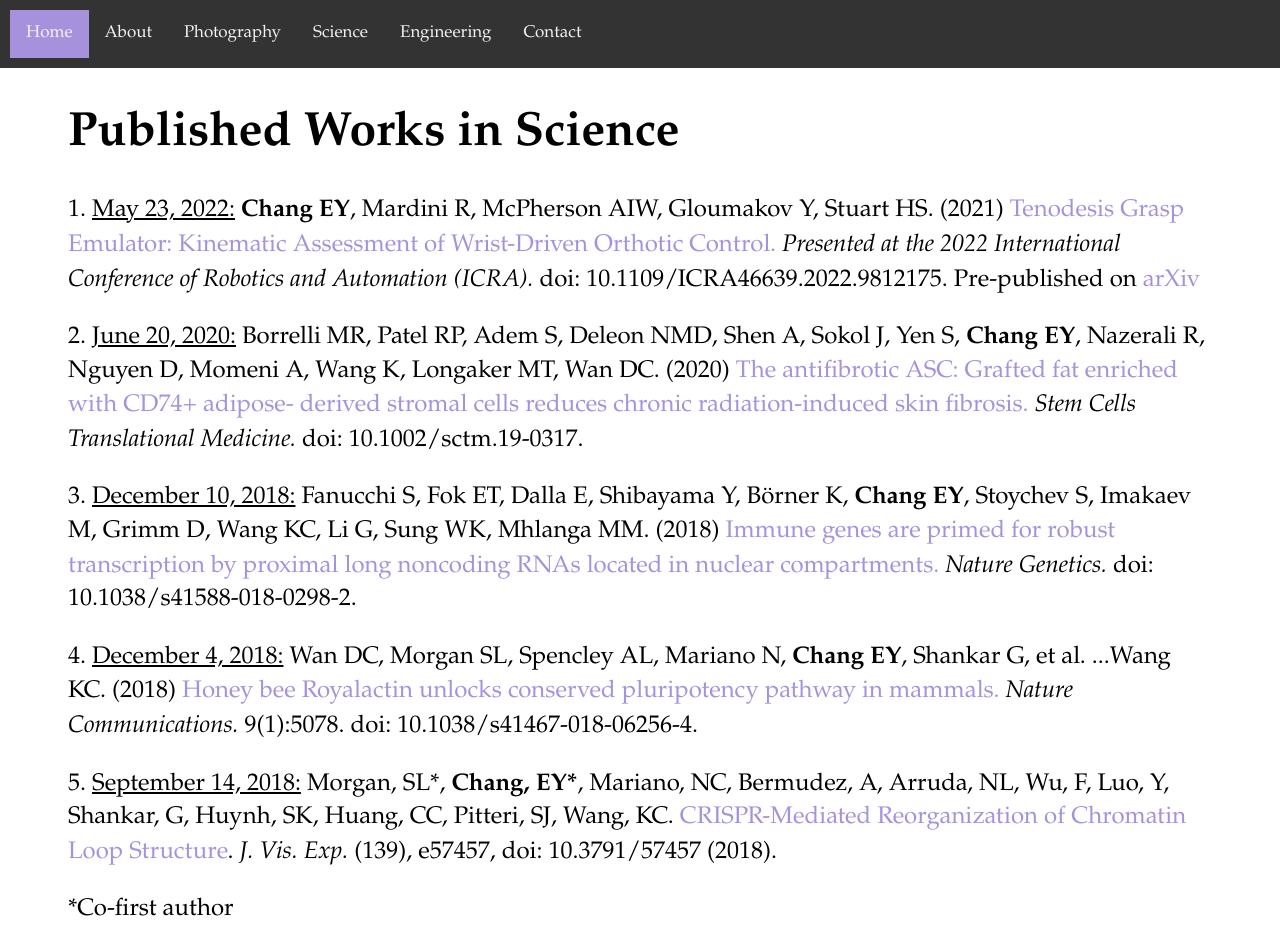
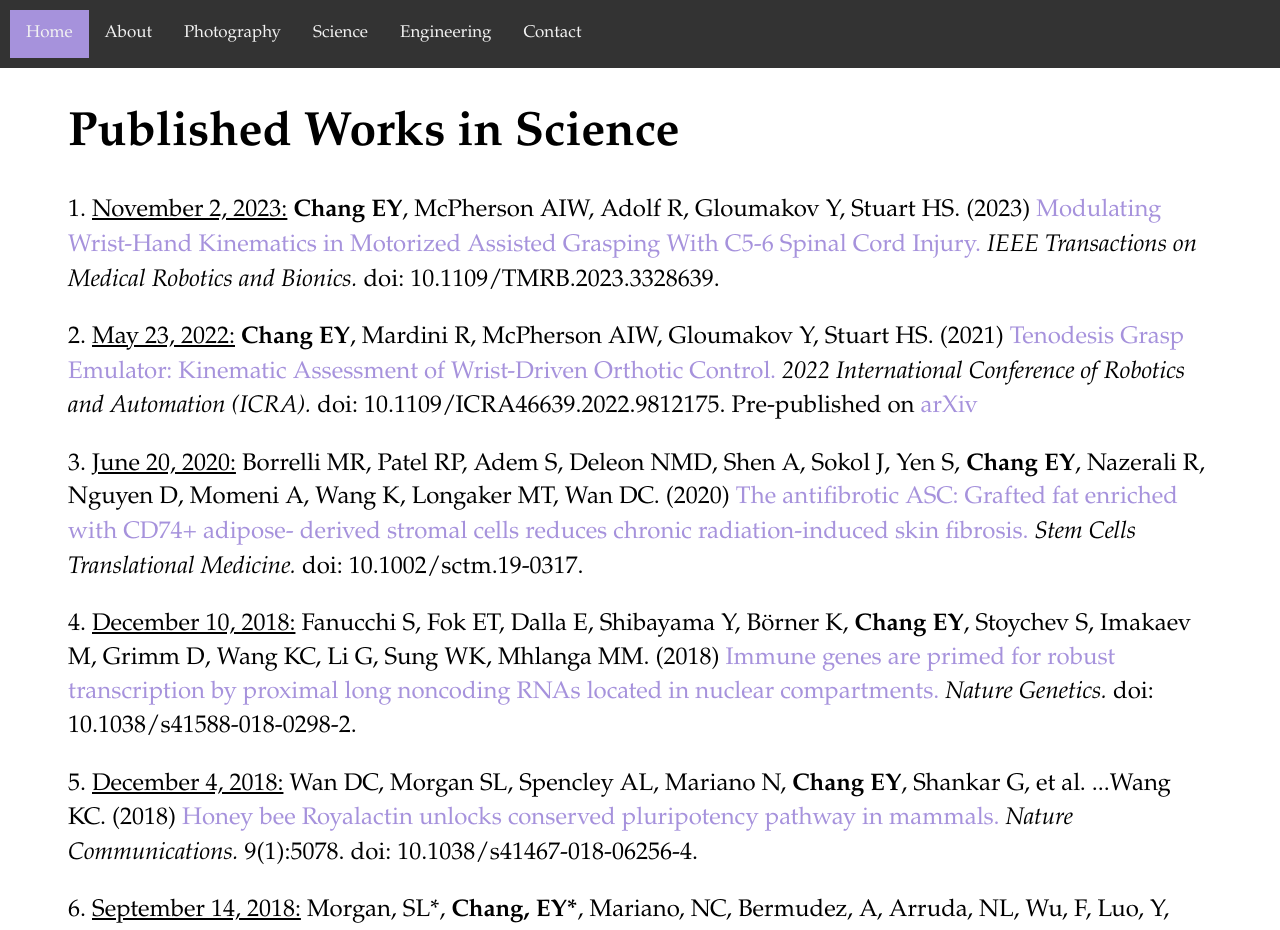
Before and after one commit to echang17/echang17.github.io, a Jekyll site: the page built from science/index.html, in a window 1280 px wide and 1400 px high. Shown: the top 930 px of the window. Built offline with Jekyll 4.4.1, drawn with Linux system fonts in a browser that asks for light colours.

Commit message:
adding new publication

```diff
--- a/science/index.html
+++ b/science/index.html
@@ -8,14 +8,15 @@
   <h1>Published Works in Science</h1>
 </div>
 <div class="blurb">
-  <p>1. <u>May 23, 2022:</u> <b>Chang EY</b>, Mardini R, McPherson AIW, Gloumakov Y, Stuart HS. (2021) <a href="https://ieeexplore.ieee.org/document/9812175" target="_blank">Tenodesis Grasp Emulator: Kinematic Assessment of Wrist-Driven Orthotic Control.</a> <i>Presented at the 2022 International Conference of Robotics and Automation (ICRA).</i> doi: 10.1109/ICRA46639.2022.9812175. Pre-published on <a href="https://arxiv.org/abs/2111.11524" target="_blank">arXiv</a></p>
-  <p>2. <u>June 20, 2020:</u> Borrelli MR, Patel RP, Adem S, Deleon NMD, Shen A, Sokol J, Yen S, <b>Chang EY</b>, Nazerali R, Nguyen D, Momeni A, Wang K, Longaker MT, Wan DC. (2020) <a href= "https://pubmed.ncbi.nlm.nih.gov/32563212/" target="_blank">The antifibrotic ASC: Grafted fat enriched with CD74+ adipose- derived stromal cells reduces chronic radiation-induced skin fibrosis.</a> <i>Stem Cells Translational Medicine.</i> doi: 10.1002/sctm.19-0317.</p>
+  <p>1. <u>November 2, 2023:</u> <b>Chang EY</b>, McPherson AIW, Adolf R, Gloumakov Y, Stuart HS. (2023) <a href="https://ieeexplore.ieee.org/document/10302320" target="_blank">Modulating Wrist-Hand Kinematics in Motorized Assisted Grasping With C5-6 Spinal Cord Injury.</a> <i>IEEE Transactions on Medical Robotics and Bionics.</i> doi: 10.1109/TMRB.2023.3328639.</p>
+  <p>2. <u>May 23, 2022:</u> <b>Chang EY</b>, Mardini R, McPherson AIW, Gloumakov Y, Stuart HS. (2021) <a href="https://ieeexplore.ieee.org/document/9812175" target="_blank">Tenodesis Grasp Emulator: Kinematic Assessment of Wrist-Driven Orthotic Control.</a> <i>2022 International Conference of Robotics and Automation (ICRA).</i> doi: 10.1109/ICRA46639.2022.9812175. Pre-published on <a href="https://arxiv.org/abs/2111.11524" target="_blank">arXiv</a></p>
+  <p>3. <u>June 20, 2020:</u> Borrelli MR, Patel RP, Adem S, Deleon NMD, Shen A, Sokol J, Yen S, <b>Chang EY</b>, Nazerali R, Nguyen D, Momeni A, Wang K, Longaker MT, Wan DC. (2020) <a href= "https://pubmed.ncbi.nlm.nih.gov/32563212/" target="_blank">The antifibrotic ASC: Grafted fat enriched with CD74+ adipose- derived stromal cells reduces chronic radiation-induced skin fibrosis.</a> <i>Stem Cells Translational Medicine.</i> doi: 10.1002/sctm.19-0317.</p>
   <p></p>
-  <p>3. <u>December 10, 2018:</u> Fanucchi S, Fok ET, Dalla E, Shibayama Y, Börner K, <b>Chang EY</b>, Stoychev S, Imakaev M, Grimm D, Wang KC, Li G, Sung WK, Mhlanga MM. (2018) <a href="https://www.ncbi.nlm.nih.gov/pubmed/30531872" target="_blank">Immune genes are primed for robust transcription by proximal long noncoding RNAs located in nuclear compartments.</a> <i>Nature Genetics.</i> doi: 10.1038/s41588-018-0298-2.</p>
+  <p>4. <u>December 10, 2018:</u> Fanucchi S, Fok ET, Dalla E, Shibayama Y, Börner K, <b>Chang EY</b>, Stoychev S, Imakaev M, Grimm D, Wang KC, Li G, Sung WK, Mhlanga MM. (2018) <a href="https://www.ncbi.nlm.nih.gov/pubmed/30531872" target="_blank">Immune genes are primed for robust transcription by proximal long noncoding RNAs located in nuclear compartments.</a> <i>Nature Genetics.</i> doi: 10.1038/s41588-018-0298-2.</p>
   <p></p>
-  <p>4. <u>December 4, 2018:</u>  Wan DC, Morgan SL, Spencley AL, Mariano N, <b>Chang EY</b>, Shankar G, et al. ...Wang KC. (2018) <a href="https://www.ncbi.nlm.nih.gov/pubmed/30510260" target="_blank">Honey bee Royalactin unlocks conserved pluripotency pathway in mammals.</a> <i>Nature Communications.</i> 9(1):5078. doi: 10.1038/s41467-018-06256-4.</p>
+  <p>5. <u>December 4, 2018:</u>  Wan DC, Morgan SL, Spencley AL, Mariano N, <b>Chang EY</b>, Shankar G, et al. ...Wang KC. (2018) <a href="https://www.ncbi.nlm.nih.gov/pubmed/30510260" target="_blank">Honey bee Royalactin unlocks conserved pluripotency pathway in mammals.</a> <i>Nature Communications.</i> 9(1):5078. doi: 10.1038/s41467-018-06256-4.</p>
   <p></p>
-  <p>5. <u>September 14, 2018:</u> Morgan, SL*, <b>Chang, EY*</b>, Mariano, NC, Bermudez, A, Arruda, NL, Wu, F, Luo, Y, Shankar, G, Huynh, SK, Huang, CC, Pitteri, SJ, Wang, KC. <a href="https://www.jove.com/video/57457/crispr-mediated-reorganization-of-chromatin-loop-structure" target="_blank">CRISPR-Mediated Reorganization of Chromatin Loop Structure</a>. <i>J. Vis. Exp.</i> (139), e57457, doi: 10.3791/57457 (2018).</p>
+  <p>6. <u>September 14, 2018:</u> Morgan, SL*, <b>Chang, EY*</b>, Mariano, NC, Bermudez, A, Arruda, NL, Wu, F, Luo, Y, Shankar, G, Huynh, SK, Huang, CC, Pitteri, SJ, Wang, KC. <a href="https://www.jove.com/video/57457/crispr-mediated-reorganization-of-chromatin-loop-structure" target="_blank">CRISPR-Mediated Reorganization of Chromatin Loop Structure</a>. <i>J. Vis. Exp.</i> (139), e57457, doi: 10.3791/57457 (2018).</p>
   <p>*Co-first author</p>
 
   <div class="column">
```
